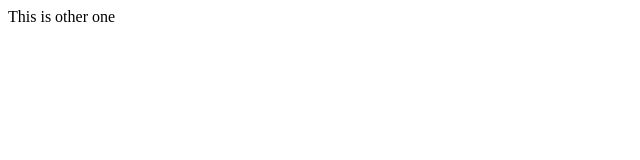
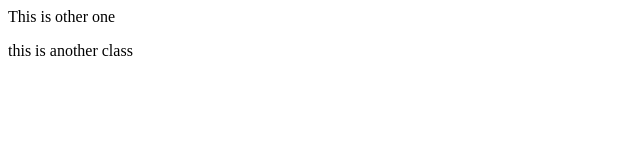
Before and after one commit to arvindbhargava91700-netizen/localRepo, a plain HTML site: page index.html in a window 1280 px wide. Shown: the whole page, without its empty margins (0-640 px from the left). Drawn offline with Linux system fonts and the light colour scheme.

Commit message:
add other thing

```diff
--- a/index.html
+++ b/index.html
@@ -1 +1,2 @@
 <p>This is other one</p>
+<span>this is another class</span>
```
